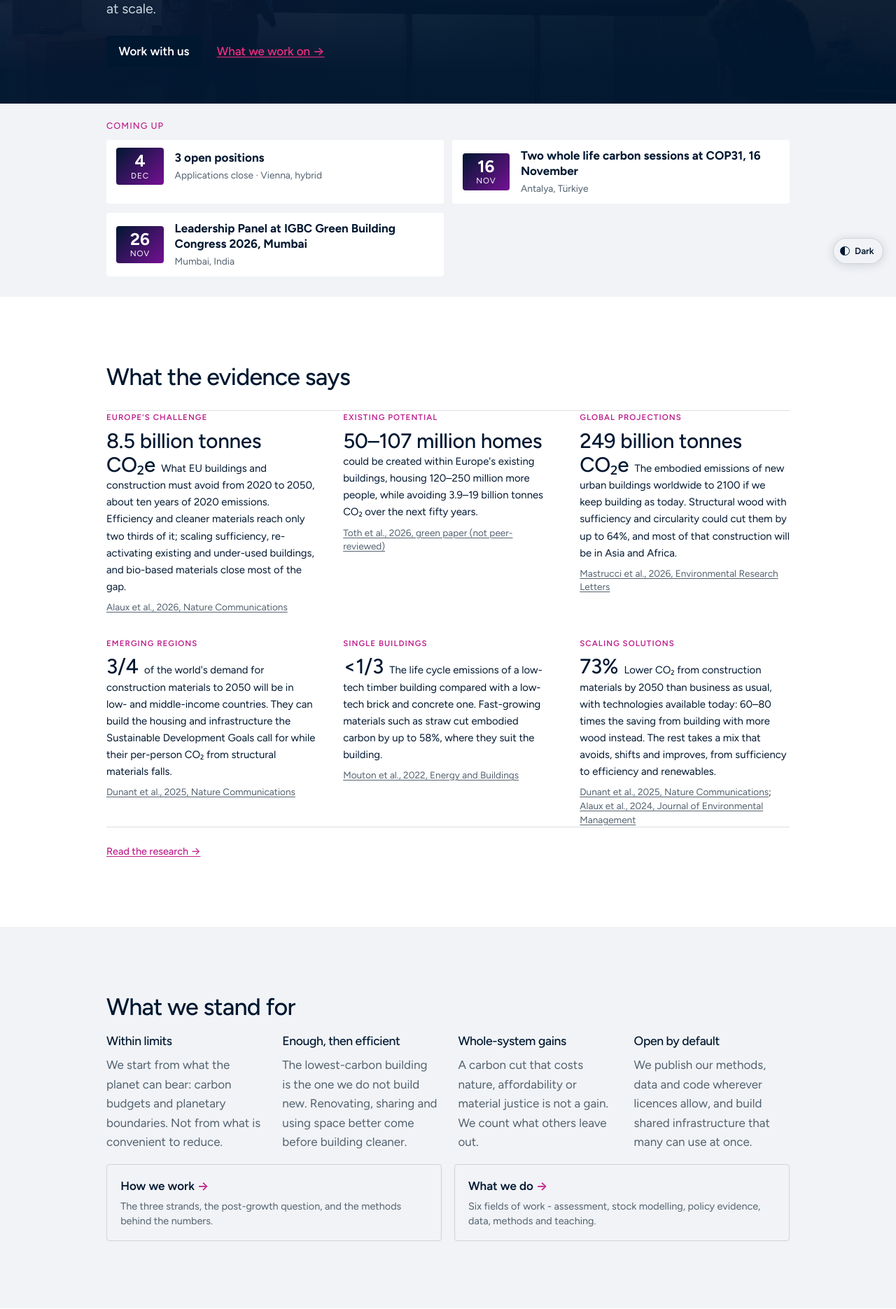
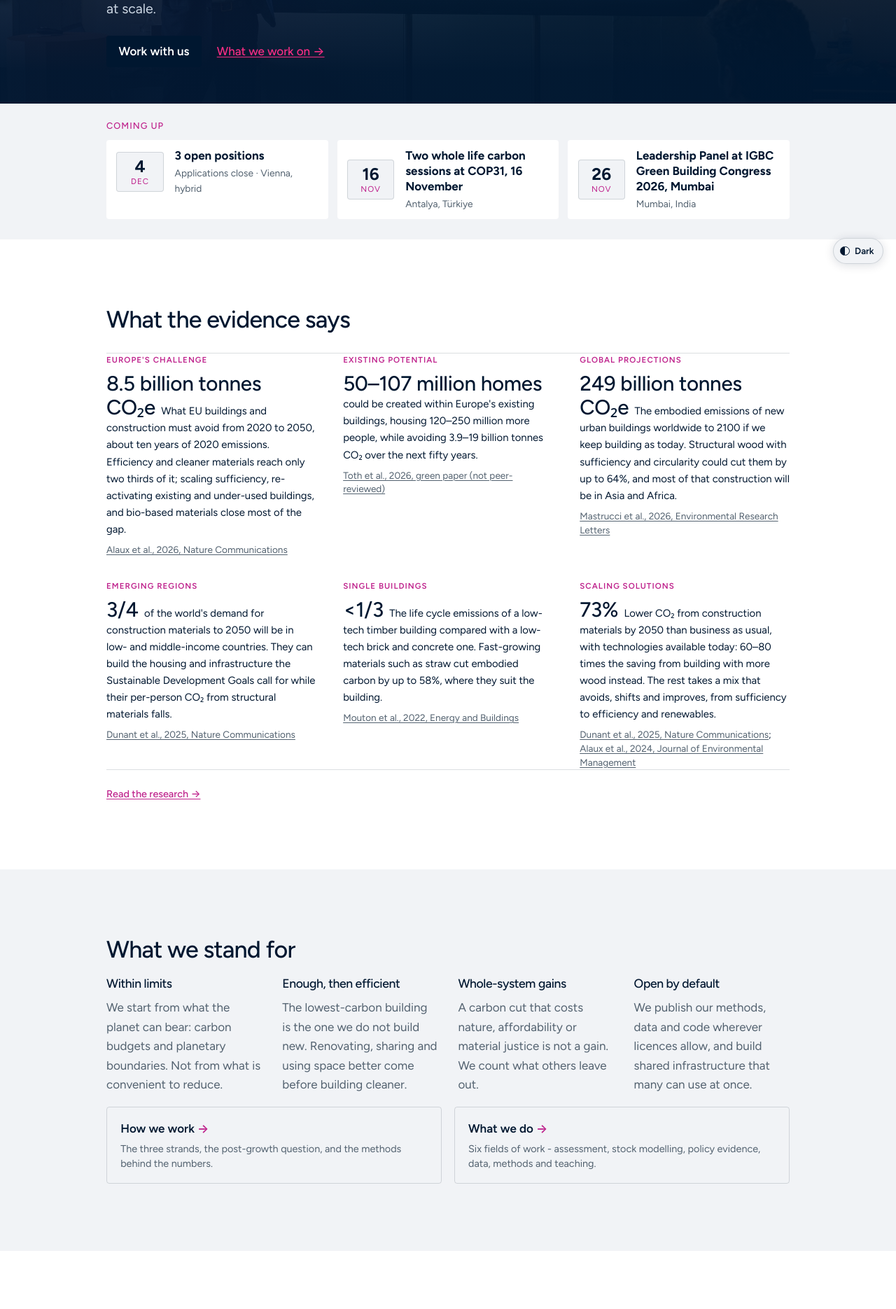
Before and after one commit to mroeck/riselabs.at, a Jekyll site: the page built from index.md, in a window 1280 px wide. Shown: the part 505-2375 px from the top of the page at 70% size. Built offline with Jekyll 4.4.1, drawn with Linux system fonts in a browser that asks for light colours; some web fonts are replaced.

Commit message:
Coming up: no duotone chip, and one row that carousels
Martin, 4 Nov, on the band that went live an hour ago.

The date chip still carried the navy-to-purple duotone, which is the
treatment taken off the placeholders on 2 November. It had no business
surviving here and nothing pointed at it: it was a gradient written as two
hex values inside a component rule, so neither theme reached it. The chip is
flat now - the band's own surface, a rule around it, the accent on the month
- so it reads as a label and follows the theme.

The row was two columns, so three items came out 2 + 1 with a hole where a
fourth would go. It is one row now, always: three across on a wide screen,
two under 64rem, and one with a glimpse of the next under 40rem, so it is
visible that the row goes on.

What does not fit scrolls, and ui.js advances it every five seconds. It only
runs when something is actually off-screen, stops while the pointer is in
the strip, while anything inside has focus and while the tab is in the
background, waits eight seconds after a drag or a flick before taking the
wheel back, and never starts at all under prefers-reduced-motion. Scroll
snapping lands a nudged row on a card rather than halfway through one.

Measured: one row at 1440 and at 390, three items in both, no page overflow
in either theme.

Co-Authored-By: Claude Opus 5 <noreply@anthropic.com>
Claude-Session: https://claude.ai/code/session_013yvRdL5WvGEbo8a8kksApF

```diff
--- a/assets/css/style.css
+++ b/assets/css/style.css
@@ -3066,23 +3066,57 @@ body.photo-mono .pcard-img.no-tone::after { content: none; }
   font-size: .8rem; letter-spacing: .08em; text-transform: uppercase;
   color: var(--accent);
 }
-.soon ul { list-style: none; margin: 0; padding: 0; display: grid; gap: .8rem; }
-@media (min-width: 48rem) { .soon ul { grid-template-columns: 1fr 1fr; } }
-.soon li { margin: 0; background: var(--bg); border-radius: var(--radius-ui); }
+/* One row, always (Martin, 4 Nov 2026). Two columns meant three items came
+   out 2 + 1, with a hole where the fourth would be. A strip of what is
+   coming up should read as one line you run your eye along.
+
+   Items that do not fit scroll, and ui.js advances them on a timer. Scroll
+   snapping makes a dragged or nudged row land on an item rather than
+   halfway through one, and the scrollbar is hidden because the row moves by
+   itself and a bar under three cards is noise. */
+.soon ul {
+  list-style: none; margin: 0; padding: 0;
+  display: flex; gap: .8rem;
+  overflow-x: auto; scroll-snap-type: x mandatory;
+  scrollbar-width: none; -ms-overflow-style: none;
+  scroll-behavior: smooth;
+}
+.soon ul::-webkit-scrollbar { display: none; }
+.soon li {
+  margin: 0; background: var(--bg); border-radius: var(--radius-ui);
+  scroll-snap-align: start;
+  /* Three across on a wide screen, one and a glimpse of the next on a
+     phone, so it is obvious the row goes on. */
+  flex: 0 0 calc((100% - 1.6rem) / 3);
+  min-width: 0;
+}
+@media (max-width: 64rem) { .soon li { flex-basis: calc((100% - .8rem) / 2); } }
+@media (max-width: 40rem) { .soon li { flex-basis: 86%; } }
+/* Stationary for anyone who asked for less movement; the row still scrolls
+   by hand. */
+@media (prefers-reduced-motion: reduce) { .soon ul { scroll-behavior: auto; } }
 .soon li a {
   display: grid; grid-template-columns: 4.2rem minmax(0, 1fr);
   gap: 1rem; align-items: center;
   text-decoration: none; color: inherit; padding: .7rem .9rem;
 }
+/* The date chip, flat since 4 Nov 2026. It carried the navy-to-purple
+   duotone, which is the treatment Martin took off the placeholders on
+   2 November; it had no business surviving here. A date is a label, not
+   artwork: it sits on the band's own surface with a rule around it and the
+   accent on the month, so it reads at a glance and belongs to the theme
+   rather than to a gradient that only works on one. */
 .cal {
   display: grid; place-items: center; text-align: center;
-  border-radius: var(--radius-ui); padding: .45rem 0; line-height: 1;
-  background: linear-gradient(135deg, #001730, #751094); color: #fff;
+  border-radius: var(--radius-ui); padding: .5rem 0; line-height: 1;
+  background: var(--surface); color: var(--ink);
+  border: 1px solid var(--rule);
 }
 .cal b { display: block; font-size: 1.5rem; font-weight: 700; }
 .cal span {
-  display: block; margin-top: .2rem;
+  display: block; margin-top: .22rem;
   font-size: .72rem; letter-spacing: .08em; text-transform: uppercase;
+  color: var(--accent);
 }
 /* A date known only to the month sets the month where the day would be, so
    it needs the smaller size or it overruns the tile. */
--- a/assets/js/ui.js
+++ b/assets/js/ui.js
@@ -324,7 +324,44 @@
     if (!left) {
       strip.hidden = true;
       strip.setAttribute("data-empty", "");
+      return;
     }
+
+    /* The row advances itself (Martin, 4 Nov 2026), but only when there is
+       something off-screen to advance to: three items on a wide screen fit,
+       and a row that slides when nothing is hidden is motion for its own
+       sake. It stops while the pointer is in it, while anything inside has
+       focus, and while the tab is in the background, and it never starts at
+       all for a visitor who asked for less movement. */
+    var list = strip.querySelector("ul");
+    if (!list) return;
+
+    var reduced = window.matchMedia &&
+                  window.matchMedia("(prefers-reduced-motion: reduce)").matches;
+    if (reduced) return;
+
+    var paused = false;
+    strip.addEventListener("mouseenter", function () { paused = true; });
+    strip.addEventListener("mouseleave", function () { paused = false; });
+    strip.addEventListener("focusin", function () { paused = true; });
+    strip.addEventListener("focusout", function () { paused = false; });
+    // A drag or a flick is the visitor steering; leave it alone for a while
+    // afterwards rather than yanking the row out from under them.
+    var touched = 0;
+    list.addEventListener("pointerdown", function () { touched = Date.now(); });
+    list.addEventListener("wheel", function () { touched = Date.now(); }, { passive: true });
+
+    setInterval(function () {
+      if (paused || document.hidden) return;
+      if (Date.now() - touched < 8000) return;
+      var slack = list.scrollWidth - list.clientWidth;
+      if (slack < 8) return;                       // everything already fits
+      var shown = items.filter(function (li) { return !li.hidden; });
+      if (!shown.length) return;
+      var step = shown[0].getBoundingClientRect().width + 13;   // card + gap
+      var next = list.scrollLeft + step;
+      list.scrollLeft = next > slack - 4 ? 0 : next;            // wrap round
+    }, 5000);
   }
 
   /* ---------- navigation ---------- */
```
